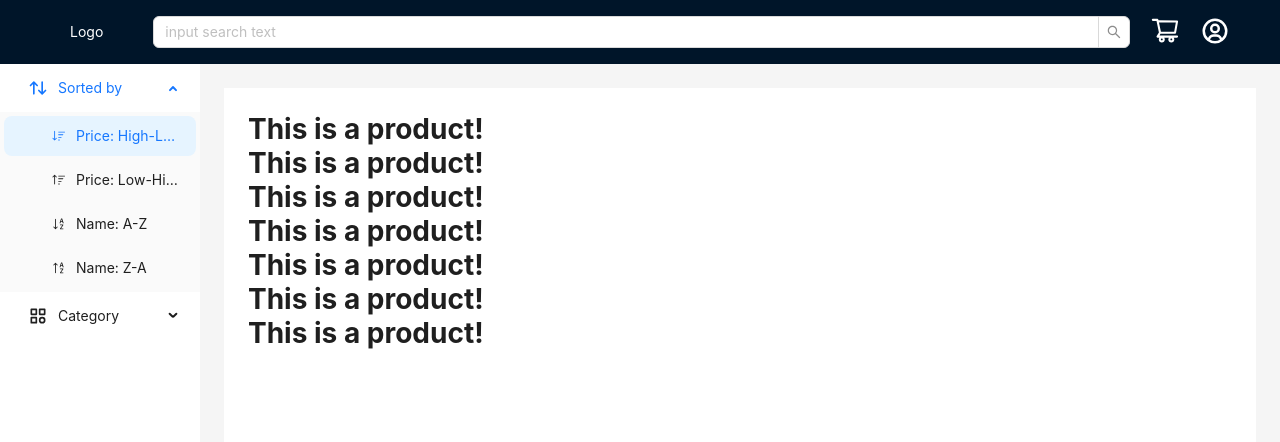
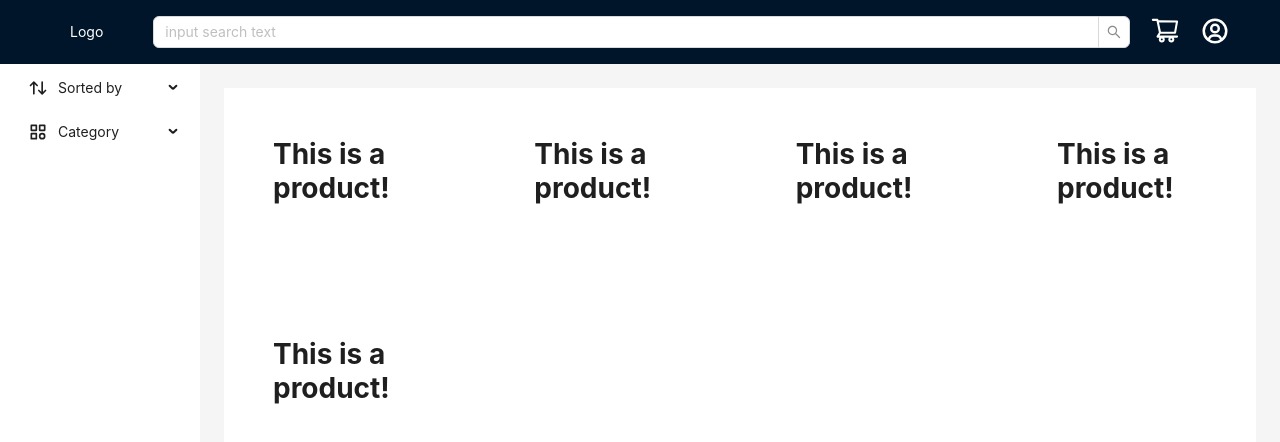
Before and after one commit to quyld17/E-Commerce-Website, a Next.js app: page / in a window 1280 px wide. Shown: the top 442 px of the page. Built offline with nearby package versions, Linux system fonts and the light colour scheme.

Commit message:
update main page's items display

```diff
--- a/pages/index.js
+++ b/pages/index.js
@@ -2,7 +2,7 @@ import React from "react";
 import Head from "next/head";
 import SideBar from "./side-bar";
 import NavigationBar from "./navigation-bar";
-import ProductDisplay from "./product-display";
+import ProductShowcase from "./product-showcase";
 
 import { Layout, theme } from "antd";
 const { Content } = Layout;
@@ -33,13 +33,7 @@ export default function Home() {
             }}
           >
             <h1>
-              <ProductDisplay />
-              <ProductDisplay />
-              <ProductDisplay />
-              <ProductDisplay />
-              <ProductDisplay />
-              <ProductDisplay />
-              <ProductDisplay />
+              <ProductShowcase />
             </h1>
           </Content>
         </Layout>
--- a/pages/product-display.js
+++ /dev/null
@@ -1,9 +0,0 @@
-import Link from "next/link";
-
-export default function ProductDisplay() {
-    return (
-        <div>
-            <Link href="./product-page">This is a product!</Link>
-        </div>
-    );
-}
--- /dev/null
+++ b/pages/product-showcase.js
@@ -0,0 +1,44 @@
+import Link from "next/link";
+
+export default function ProductShowcase() {
+  return (
+    <div
+      style={{
+        display: "flex",
+        flexWrap: "wrap",
+        justifyContent: "space-between",
+      }}
+    >
+      <Link
+        href="./product-page"
+        style={{ width: "150px", height: "150px", margin: "25px" }}
+      >
+        This is a product!
+      </Link>
+      <Link
+        href="./product-page"
+        style={{ width: "150px", height: "150px", margin: "25px" }}
+      >
+        This is a product!
+      </Link>
+      <Link
+        href="./product-page"
+        style={{ width: "150px", height: "150px", margin: "25px" }}
+      >
+        This is a product!
+      </Link>
+      <Link
+        href="./product-page"
+        style={{ width: "150px", height: "150px", margin: "25px" }}
+      >
+        This is a product!
+      </Link>
+      <Link
+        href="./product-page"
+        style={{ width: "150px", height: "150px", margin: "25px" }}
+      >
+        This is a product!
+      </Link>
+    </div>
+  );
+}
--- a/pages/side-bar.js
+++ b/pages/side-bar.js
@@ -54,8 +54,8 @@ export default function SideBar() {
     >
       <Menu
         mode="inline"
-        defaultSelectedKeys={["1"]}
-        defaultOpenKeys={["sub1"]}
+        defaultSelectedKeys={[""]}
+        defaultOpenKeys={[""]}
         style={{
           height: "100%",
           borderRight: 0,
```
Also changed, not shown: pages/product-page.js (+23 -5 lines).
